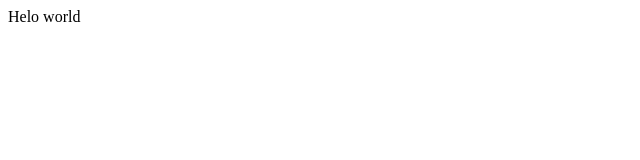
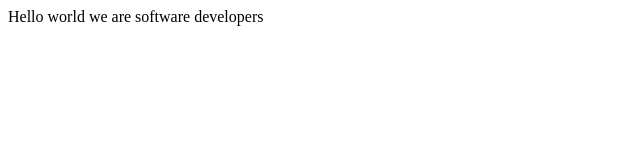
Before and after one commit to Sparktan24/HTML-CSS-project, a plain HTML site: page index.html in a window 1280 px wide. Shown: the whole page, without its empty margins (0-640 px from the left). Drawn offline with Linux system fonts and the light colour scheme.

Commit message:
changes in index

```diff
--- a/index.html
+++ b/index.html
@@ -8,7 +8,7 @@
 
   <body>
     <script src="https://cdn.freecodecamp.org/testable-projects-fcc/v1/bundle.js"></script>
-    Helo world
+    Hello world we are software developers
     <!--
 
     Hello Camper!
```
